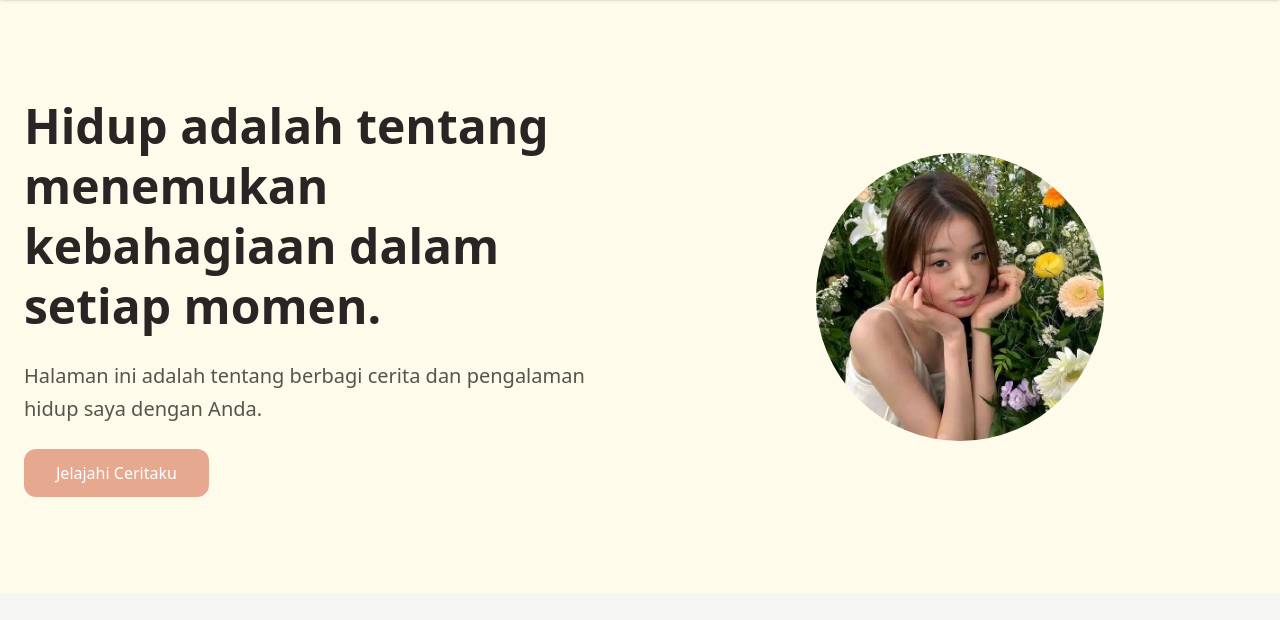
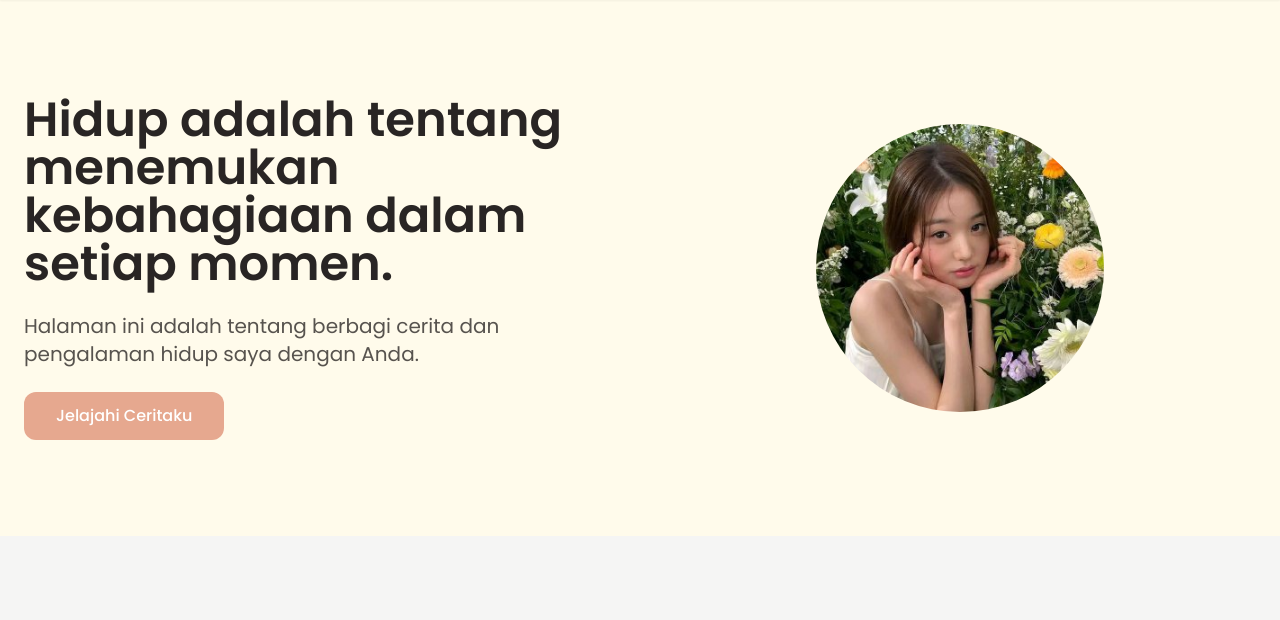
Before and after one commit to jrii03/cantika, a website: page index.html in a window 1280 px wide. Shown: the part 60-680 px from the top of the page. Drawn offline with Linux system fonts and the light colour scheme.

Commit message:
final setup

```diff
--- a/package.json
+++ b/package.json
@@ -9,8 +9,10 @@
     "dev": "tailwindcss -i src/input.css -o dist/output.css --watch"
   },
   "devDependencies": {
+    "autoprefixer": "^10.4.21",
     "copyfiles": "^2.4.1",
     "npm-run-all": "^4.1.5",
-    "tailwindcss": "^4.1.11"
+    "postcss": "^8.5.6",
+    "tailwindcss": "^3.4.14"
   }
 }
--- /dev/null
+++ b/postcss.config.js
@@ -0,0 +1,6 @@
+module.exports = {
+  plugins: {
+    tailwindcss: {},
+    autoprefixer: {},
+  },
+}
--- a/src/input.css
+++ b/src/input.css
@@ -1,12 +1,6 @@
-@import "tailwindcss";
-
-/* Custom colors untuk proyek Cantika */
-@theme {
-  --color-soft-terracotta: #E6A88F;
-  --color-peach: #F8C4B4;
-  --color-sage-green: #B8C4A4;
-  --color-dusty-blue: #A4B8C4;
-}
+@tailwind base;
+@tailwind components;
+@tailwind utilities;
 
 /* Custom styles */
 .slow-fade {
--- /dev/null
+++ b/tailwind.config.js
@@ -0,0 +1,21 @@
+/** @type {import('tailwindcss').Config} */
+module.exports = {
+  content: [
+    "./*.html",
+    "./src/**/*.{js,ts,jsx,tsx,html}",
+  ],
+  theme: {
+    extend: {
+      fontFamily: {
+        sans: ['Poppins', 'Karla', 'sans-serif'],
+      },
+      colors: {
+        'soft-terracotta': '#E6A88F',
+        'peach': '#F8C4B4',
+        'sage-green': '#B8C4A4',
+        'dusty-blue': '#A4B8C4',
+      }
+    },
+  },
+  plugins: [],
+}
```
Also changed, not shown: README.md, dist/output.css, 1 other file. Lines whose indentation alone changed are shown as unchanged.
